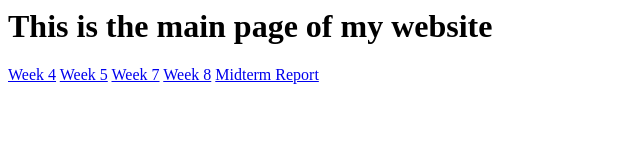
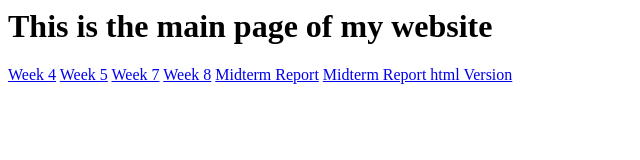
Before and after one commit to kanaheihsieh/kanaheihsieh.github.io, a plain HTML site: page docs/index.html in a window 1280 px wide. Shown: the whole page, without its empty margins (0-640 px from the left). Drawn offline with Linux system fonts and the light colour scheme.

Commit message:
Update index.html

```diff
--- a/docs/index.html
+++ b/docs/index.html
@@ -10,6 +10,7 @@
    <a href="Assignments/week7.html"> Week 7</a>
     <a href="Assignments/week8assignment.html">Week 8</a>
     <a href="Assignments/Midterm Report/MT.html">Midterm Report</a>
+    <a href="Assignments/Midterm Report/MThtmlversion.html">Midterm Report html Version</a>
 
   </body>
 </html>
```
